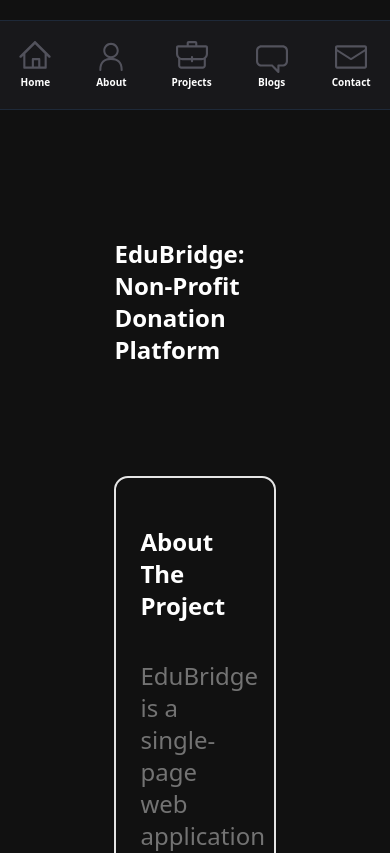
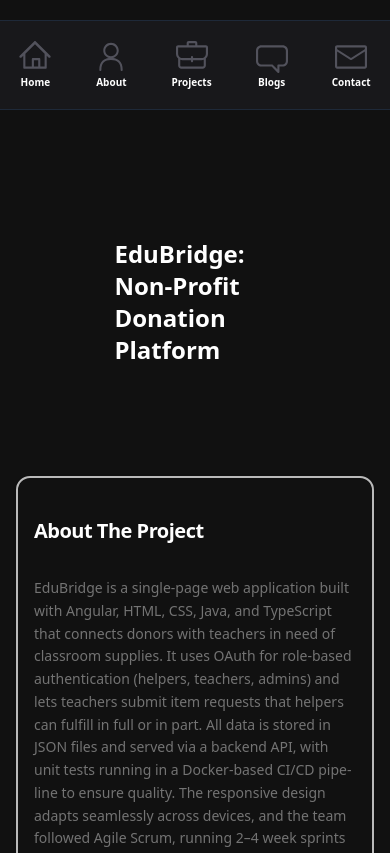
Before and after one commit to AazeemVS/Portfolio-Site, a React (Vite) app in the folder my-portfolio/: page /EduBridgeInfoPage in a window 390 px wide. Shown: the top 853 px of the page. Built offline with nearby package versions, Linux system fonts and the light colour scheme.

Commit message:
Fixed the project description responsiveness for mobile

```diff
--- a/my-portfolio/src/components/ui/projects/projDescription.tsx
+++ b/my-portfolio/src/components/ui/projects/projDescription.tsx
@@ -15,12 +15,23 @@ const ProjDescription: React.FC<ProjDescriptionProps> = ({
   className = "",
 }) => {
   return (
-    <Card className={`bg-transparent border-border ${className}`}>
-      <CardHeader className="px-6 pt-6 pb-2">
-        <h2 className="text-2xl font-semibold text-white">About The Project</h2>
+    <Card
+      className={[
+        // full width but keep a comfy reading width
+        "w-full max-w-screen-md md:max-w-3xl mx-auto",
+        // subtle styling
+        "bg-transparent border-border/80 rounded-xl",
+        className,
+      ].join(" ")}
+    >
+      <CardHeader className="px-4 sm:px-6 pt-4 sm:pt-6 pb-1 sm:pb-2">
+        <h2 className="text-xl sm:text-2xl md:text-3xl font-semibold text-white leading-tight tracking-tight">
+          About The Project
+        </h2>
       </CardHeader>
-      <CardContent className="px-6 pb-6">
-        <CardDescription className="text-md text-muted-foreground">
+
+      <CardContent className="px-4 sm:px-6 pb-4 sm:pb-6">
+        <CardDescription className="text-sm sm:text-md md:text-2xl text-muted-foreground leading-relaxed break-words hyphens-auto">
           {text}
         </CardDescription>
       </CardContent>
```
